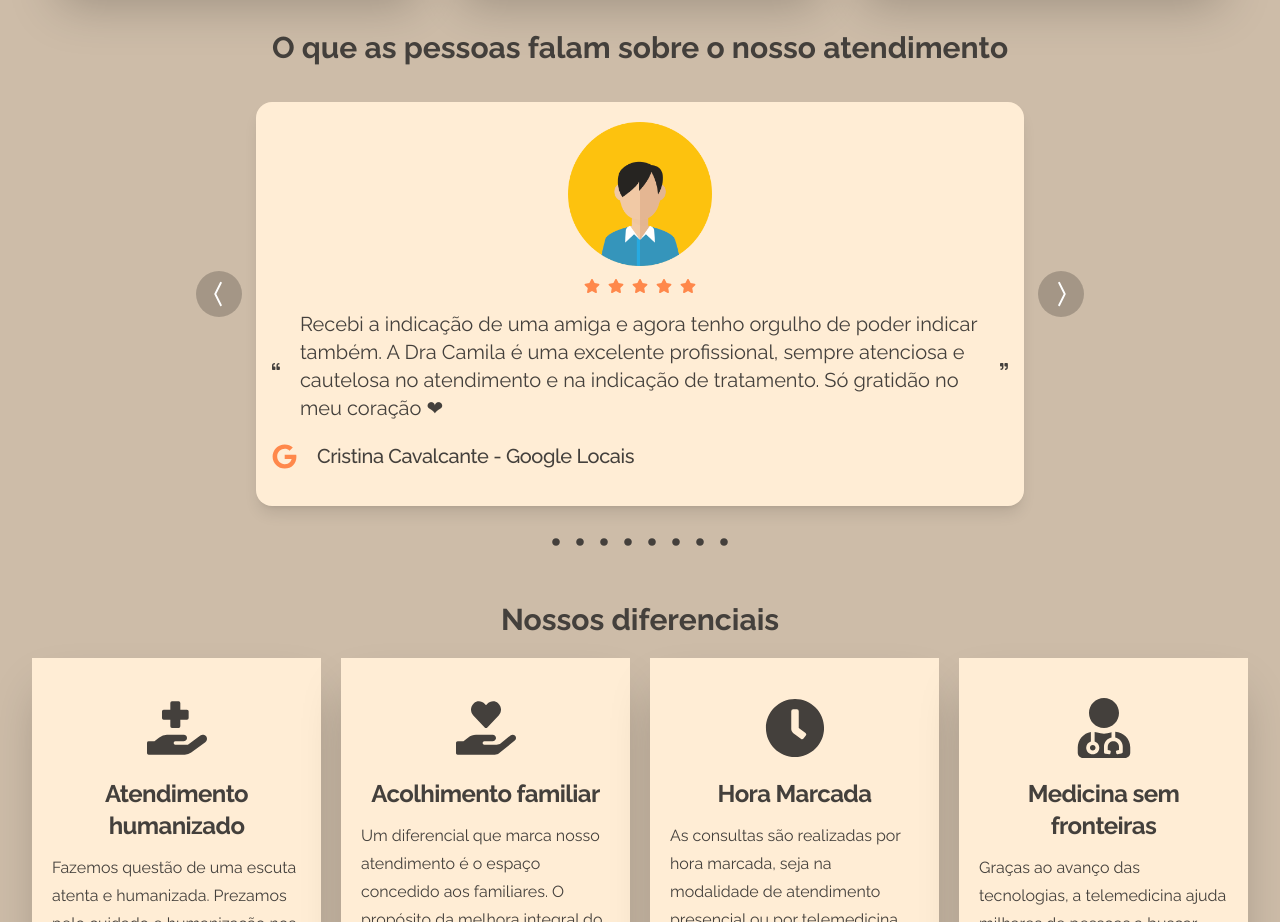
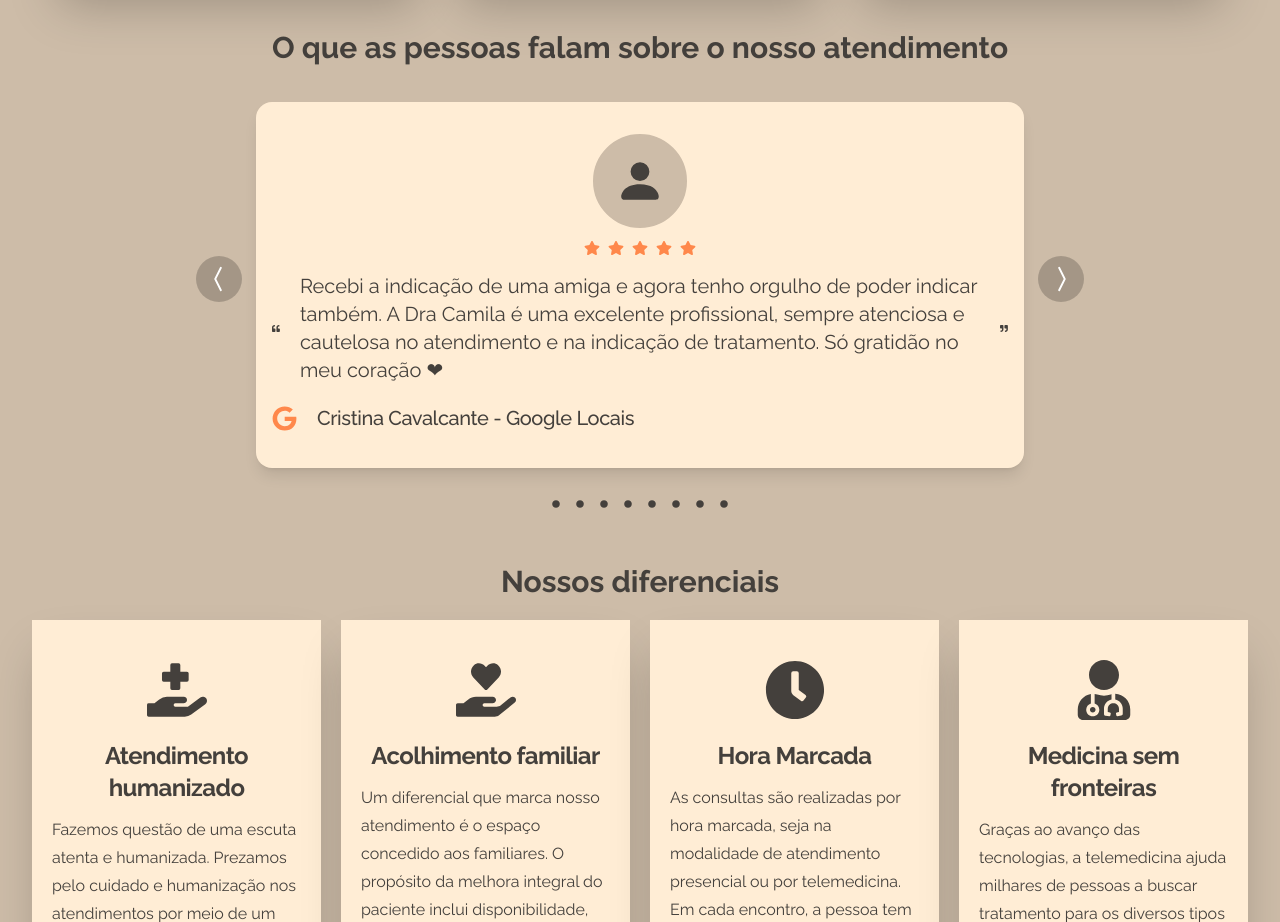
Before and after one commit to brunoprestesap/page-dra-camila, a React (Create React App) app: page / in a window 1280 px wide. Shown: the part 1660-2582 px from the top of the page. Built offline with nearby package versions, Linux system fonts and the light colour scheme.

Commit message:
ajustes avatar depoimentos

```diff
--- a/src/components/CardDepositions.js
+++ b/src/components/CardDepositions.js
@@ -1,15 +1,14 @@
 import React from "react";
+import { BsFillPersonFill } from "react-icons/bs";
 import { FaGoogle, FaQuoteLeft, FaQuoteRight, FaStar } from "react-icons/fa";
 
-function CardDepositions({ img, depText, depName }) {
+function CardDepositions({ depText, depName }) {
   return (
     <div className="flex flex-wrap justify-center shadow-lg mx-auto max-w-3xl md:mt-5 py-5 group transform duration-500 hover:-translate-y-2 bg-orange-100 dark:bg-gray-800 rounded-2xl overflow-hidden cursor-pointer">
       <div className="flex flex-col justify-center items-center">
-        <img
-          className="w-2/5 lg:w-36 mb-3 object-cover"
-          src={img}
-          alt="avatar depoimento"
-        />
+        <div className="rounded-full border-2 p-5 bg-[#CDBCA8] border-[#CDBCA8] my-3">
+          <BsFillPersonFill size={50}/>
+        </div>
         <div className="flex justify-center gap-2">
           <FaStar color="FF884B" />
           <FaStar color="FF884B" />
--- a/src/components/Depositions.js
+++ b/src/components/Depositions.js
@@ -1,10 +1,10 @@
 import React, { useState } from "react";
 import { BsChevronCompactLeft, BsChevronCompactRight } from "react-icons/bs";
 import { RxDotFilled } from 'react-icons/rx'
-import avatarOne from '../assets/_avatar.png'
-import avatarTwo from '../assets/avatar_.png'
-import avatarThree from '../assets/do-utilizador.png'
-import avatarFour from '../assets/avatar.png'
+// import avatarOne from '../assets/_avatar.png'
+// import avatarTwo from '../assets/avatar_.png'
+// import avatarThree from '../assets/do-utilizador.png'
+// import avatarFour from '../assets/avatar.png'
 
 import CardDepositions from "./CardDepositions";
 
@@ -12,49 +12,41 @@ function Depositions() {
   const testimonials = [
     {
       id: 1,
-      img: avatarOne,
       name: "Cristina Cavalcante",
       text: "Recebi a indicação de uma amiga e agora tenho orgulho de poder indicar também. A Dra Camila é uma excelente profissional, sempre atenciosa e cautelosa no atendimento e na indicação de tratamento. Só gratidão no meu coração ❤",
     },
     {
       id: 2,
-      img: avatarTwo,
       name: "Gabriel Yared",
       text: "Atendimento excelente da recepção à consulta. A Dra. Camila Neiva acolhe, escuta e orienta com muita humanidade e preocupação com o paciente, o que infelizmente não vemos em muitos profissionais da área. Recomendo o atendimento e já estou animado para o meu retorno!",
     },
     {
       id: 3,
-      img: avatarThree,
       name: "Laura Cardoso",
       text: "Um lugar que tem um atendimento diferenciado, acolhedor e profissionais excelentes que tem o olhar humanizado pelos pacientes.",
     },
     {
       id: 4,
-      img: avatarFour,
       name: "Bruno Prestes",
       text: "Atendimento de excelência. Uma ótima profissional. Recomendo.",
     },
     {
       id: 5,
-      img: avatarThree,
       name: "Giuliana Martins",
       text: "A Dra Camila é uma profissional sem igual, um atendimento humanizado incrível, fora o espaço de atendimento que é super aconchegante, recomendo sem medo!",
     },
     {
       id: 6,
-      img: avatarFour,
       name: "Ronaldo dos Santos",
       text: "Muito boa a consulta, bem explicativa e me deixou seguro.",
     },
     {
       id: 7,
-      img: avatarFour,
       name: "Artur Lagoia",
       text: "O atendimento profissional foi excelente, acompanhado de uma ótima estrutura, o que me deu total confiança para continuar o meu tratamento e recomendar para outras pessoas o consultório Dra. Camila Neiva.",
     },
     {
       id: 8,
-      img: avatarThree,
       name: "Suellen Trindade",
       text: "Excelente profissional! Escuta sensível, postura acolhedora que faz toda a diferença para quem está em sofrimento psíquico.",
     },
@@ -88,8 +80,7 @@ function Depositions() {
       <div className="w-full m-auto py-4 px-2 relative">
         <div className="w-full h-full rounded-2xl bg-center bg-cover duration-500">
           <CardDepositions
-            key={testimonials[currentIndex].img}
-            img={testimonials[currentIndex].img}
+            key={testimonials[currentIndex].id}
             depText={testimonials[currentIndex].text}
             depName={testimonials[currentIndex].name}
           />
```
